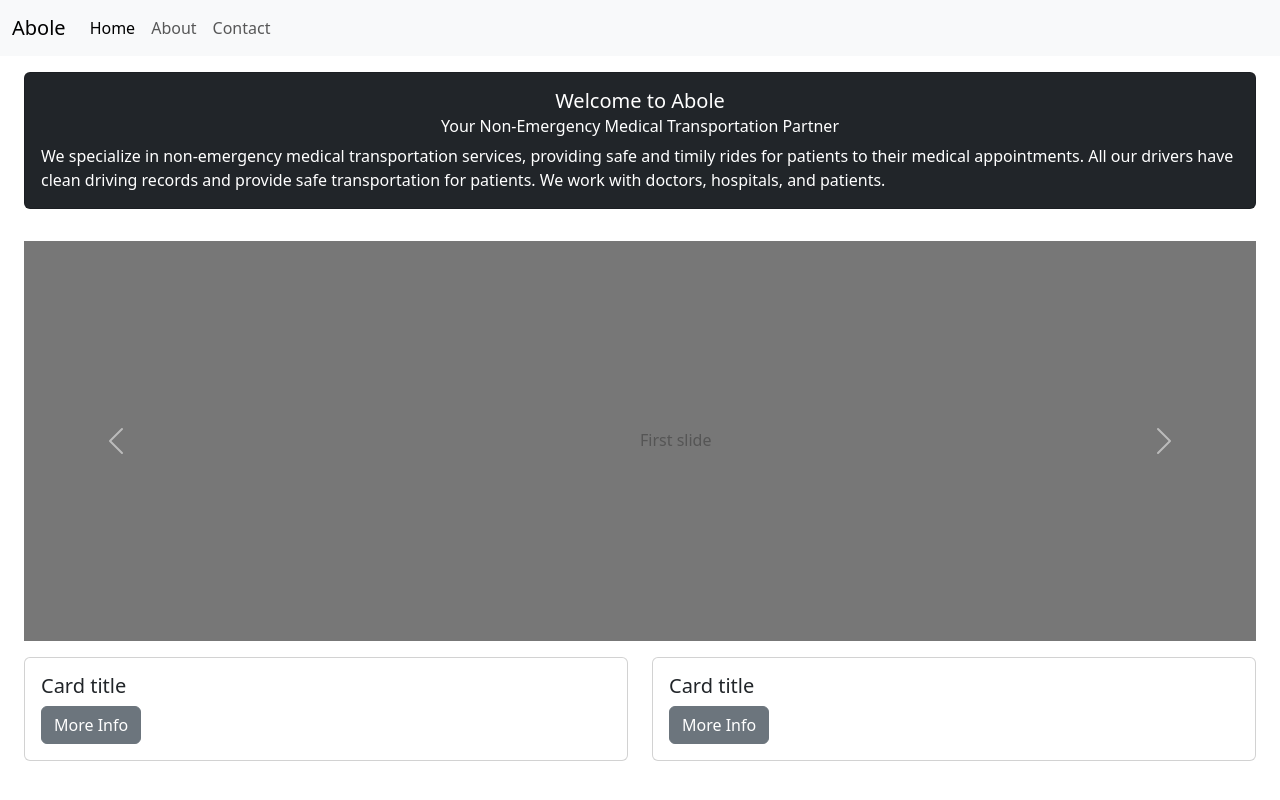
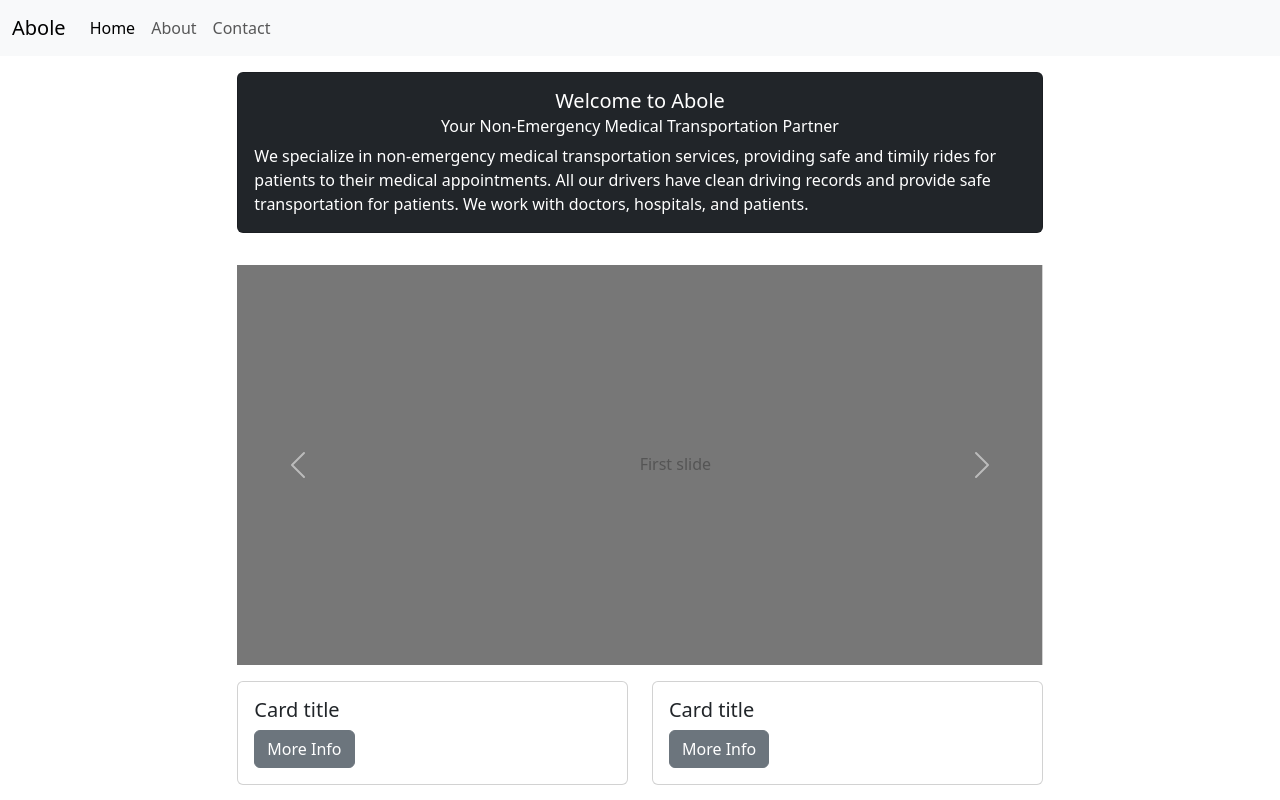
Before and after one commit to feeby2494/adole, a Vue app: page / in a window 1280 px wide. Built offline with nearby package versions, Linux system fonts and the light colour scheme.

Commit message:
changed the bootstrap break points and how the site looks on bigger screens.

```diff
--- a/src/App.vue
+++ b/src/App.vue
@@ -7,8 +7,13 @@ import Navigation from './components/Navigation.vue';
 <template>
   <Navigation />
   <div class="container-fluid">
-
-    <RouterView />
+    <div class="row">
+      <div class="d-none d-md-block col-md-1 col-lg-2"></div>
+      <div class="col-md-10 col-lg-8">
+        <RouterView />
+      </div>
+      <div class="d-none d-md-block col-md-1 col-lg-2"></div>
+    </div>
   </div>
 </template>
 
```
Also changed, not shown: 1 other file (tests, documents, lock files or other folders).
